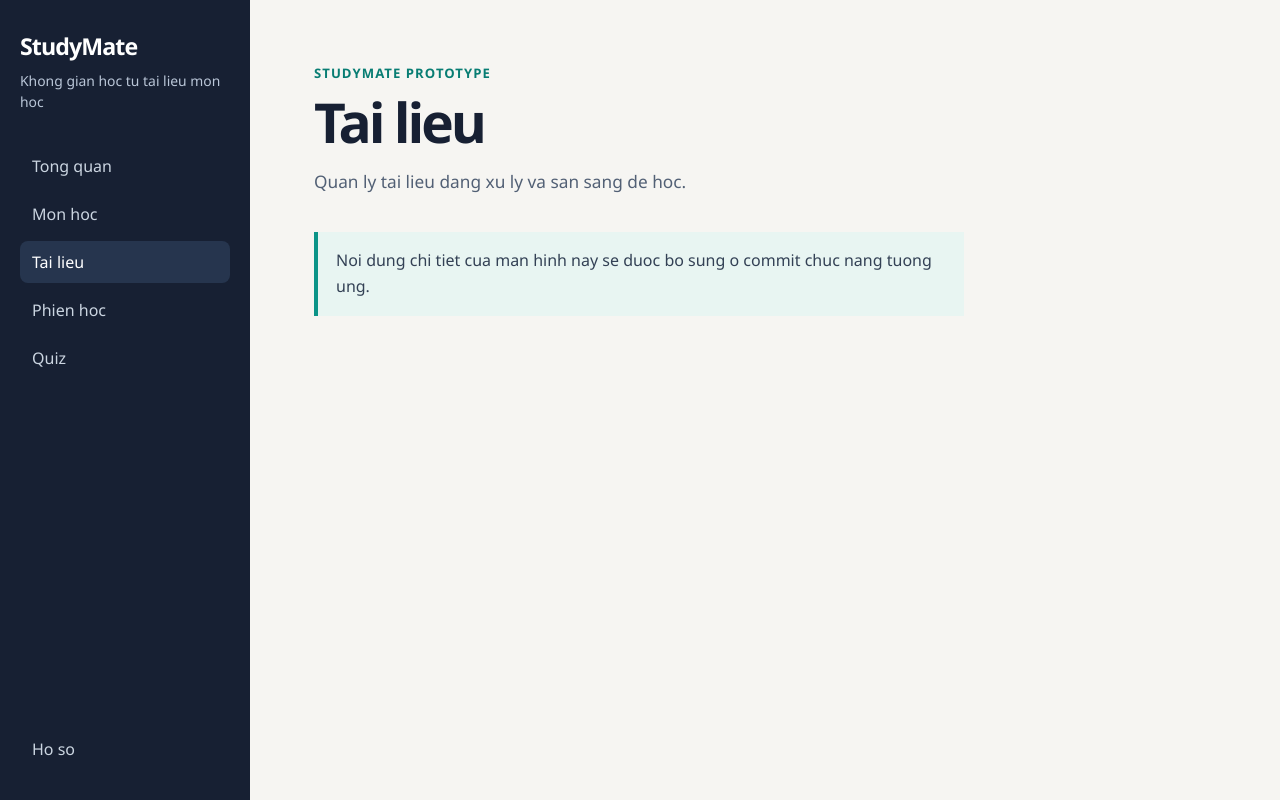
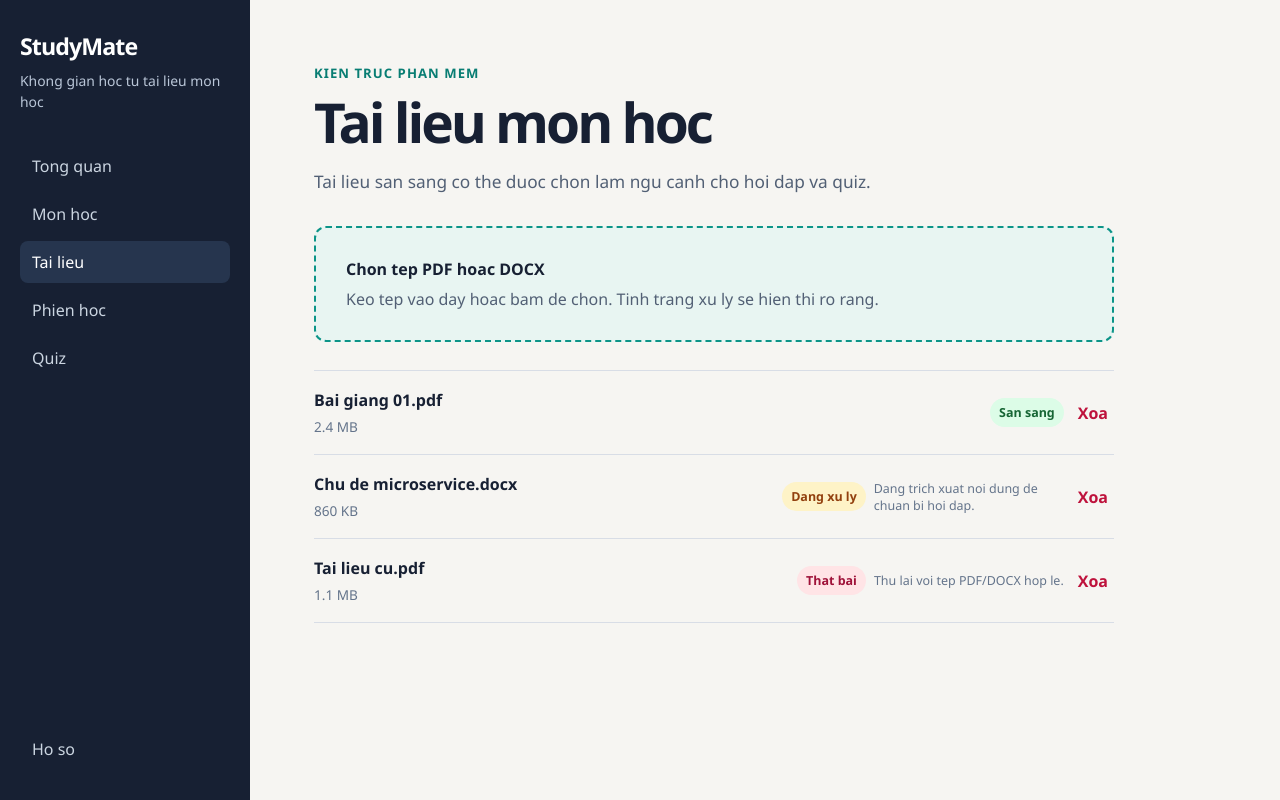
Before and after one commit to duongtran12/studymate-ai-product-development, a React (Vite) app in the folder frontend/: page /documents in a window 1280 px wide. Built offline with nearby package versions, Linux system fonts and the light colour scheme.

Commit message:
feat: add document library and upload UI

```diff
--- a/frontend/src/App.jsx
+++ b/frontend/src/App.jsx
@@ -2,6 +2,7 @@ import { BrowserRouter, Route, Routes } from "react-router-dom";
 import AppLayout from "./layouts/AppLayout";
 import AuthPage from "./pages/AuthPage";
 import DashboardPage from "./pages/DashboardPage";
+import DocumentLibraryPage from "./pages/DocumentLibraryPage";
 import NotFoundPage from "./pages/NotFoundPage";
 import PlaceholderPage from "./pages/PlaceholderPage";
 
@@ -14,7 +15,7 @@ export default function App() {
         <Route element={<AppLayout />}>
           <Route index element={<DashboardPage />} />
           <Route path="courses" element={<PlaceholderPage title="Mon hoc" description="Tao va mo khong gian hoc theo tung mon." />} />
-          <Route path="documents" element={<PlaceholderPage title="Tai lieu" description="Quan ly tai lieu dang xu ly va san sang de hoc." />} />
+          <Route path="documents" element={<DocumentLibraryPage />} />
           <Route path="study-sessions" element={<PlaceholderPage title="Phien hoc" description="Hoi dap theo tai lieu va kiem tra nguon trich dan." />} />
           <Route path="quizzes" element={<PlaceholderPage title="Quiz" description="On tap voi cau hoi duoc tao tu tai lieu mon hoc." />} />
           <Route path="profile" element={<PlaceholderPage title="Ho so" description="Quan ly tai khoan va tuy chon hoc tap." />} />
--- /dev/null
+++ b/frontend/src/pages/DocumentLibraryPage.jsx
@@ -0,0 +1,22 @@
+import { useState } from "react";
+
+const initialDocuments = [
+  { id: 1, name: "Bai giang 01.pdf", size: "2.4 MB", status: "ready" },
+  { id: 2, name: "Chu de microservice.docx", size: "860 KB", status: "processing" },
+  { id: 3, name: "Tai lieu cu.pdf", size: "1.1 MB", status: "failed" },
+];
+const statusLabels = { pending: "Cho xu ly", processing: "Dang xu ly", ready: "San sang", failed: "That bai" };
+
+export default function DocumentLibraryPage() {
+  const [documents, setDocuments] = useState(initialDocuments);
+  const [notice, setNotice] = useState("");
+  function upload(file) {
+    if (!file) return;
+    const valid = file.name.toLowerCase().endsWith(".pdf") || file.name.toLowerCase().endsWith(".docx");
+    if (!valid) return setNotice("Chi ho tro tep PDF hoac DOCX. Hay chon mot tep khac.");
+    setDocuments([{ id: Date.now(), name: file.name, size: `${Math.max(1, Math.round(file.size / 1024))} KB`, status: "pending" }, ...documents]);
+    setNotice("Tep da duoc them vao hang doi. Prototype khong trich xuat noi dung that.");
+  }
+  function removeDocument(id) { if (window.confirm("Xoa tai lieu nay khoi thu vien?")) setDocuments(documents.filter((document) => document.id !== id)); }
+  return <section className="page-section" aria-labelledby="documents-title"><p className="eyebrow">Kien truc phan mem</p><h1 id="documents-title">Tai lieu mon hoc</h1><p className="page-intro">Tai lieu san sang co the duoc chon lam ngu canh cho hoi dap va quiz.</p><label className="upload-zone" htmlFor="document-upload"><strong>Chon tep PDF hoac DOCX</strong><span>Keo tep vao day hoac bam de chon. Tinh trang xu ly se hien thi ro rang.</span><input id="document-upload" type="file" accept=".pdf,.docx,application/pdf,application/vnd.openxmlformats-officedocument.wordprocessingml.document" onChange={(event) => upload(event.target.files?.[0])} /></label>{notice && <p className="upload-notice" role="status">{notice}</p>}<div className="document-list">{documents.map((document) => <article className="document-row" key={document.id}><div><h2>{document.name}</h2><p>{document.size}</p></div><div className="document-actions"><span className={`status-badge status-${document.status}`}>{statusLabels[document.status]}</span>{document.status === "processing" && <span className="status-help">Dang trich xuat noi dung de chuan bi hoi dap.</span>}{document.status === "failed" && <span className="status-help">Thu lai voi tep PDF/DOCX hop le.</span>}<button className="text-button danger" onClick={() => removeDocument(document.id)}>Xoa</button></div></article>)}</div></section>;
+}
--- a/frontend/src/styles.css
+++ b/frontend/src/styles.css
@@ -15,4 +15,5 @@ h1 { font-size:clamp(2rem,4.3vw,3.6rem); letter-spacing:-.055em; line-height:1.0
 .prototype-notice,.empty-state { border-left:4px solid #0c9488; color:#334155; line-height:1.6; margin-top:36px; max-width:650px; padding:16px 18px; background:#e8f5f2; }
 .primary-action { background:#087d73; border-radius:8px; color:#fff; display:inline-block; font-weight:700; margin-top:20px; padding:12px 16px; text-decoration:none; }.mobile-navigation { display:none; }
 .auth-page { align-items:center; background:#f6f5f2; display:flex; justify-content:center; min-height:100vh; padding:28px 20px; }.auth-card { background:#fff; border:1px solid #d8dde6; border-radius:16px; max-width:500px; padding:36px; width:100%; }.brand-dark { color:#172033; display:inline-block; margin-bottom:36px; }.auth-card h1 { font-size:2.3rem; }.auth-form { display:grid; gap:18px; margin-top:28px; }.auth-form label { color:#334155; display:grid; font-size:.92rem; font-weight:700; gap:8px; }.auth-form input { border:1px solid #94a3b8; border-radius:8px; font:inherit; padding:12px; }.auth-form input:focus { border-color:#087d73; outline:3px solid #cceee8; }.primary-button { background:#087d73; border:0; border-radius:8px; color:#fff; cursor:pointer; font:inherit; font-weight:700; padding:13px 16px; }.form-error { background:#fff1f2; border-left:3px solid #be123c; color:#9f1239; margin:0; padding:10px; }.auth-switch,.prototype-copy { color:#526075; font-size:.92rem; margin:22px 0 0; }.auth-switch a { color:#087d73; font-weight:700; }.prototype-copy { margin-top:12px; }
+.upload-zone { background:#e8f5f2; border:2px dashed #0c9488; border-radius:12px; cursor:pointer; display:grid; gap:8px; margin:30px 0 12px; padding:30px; }.upload-zone span { color:#526075; }.upload-zone input { display:none; }.upload-notice { background:#fff7ed; border-left:3px solid #c2410c; color:#9a3412; padding:12px; }.document-list { border-top:1px solid #d8dde6; margin-top:28px; }.document-row { align-items:center; border-bottom:1px solid #d8dde6; display:flex; gap:16px; justify-content:space-between; padding:18px 0; }.document-row h2 { font-size:1rem; margin:0 0 6px; }.document-row p { color:#64748b; font-size:.85rem; margin:0; }.document-actions { align-items:center; display:flex; flex-wrap:wrap; gap:8px; justify-content:flex-end; }.status-badge { border-radius:999px; font-size:.78rem; font-weight:700; padding:6px 9px; }.status-ready { background:#dcfce7; color:#166534; }.status-pending,.status-processing { background:#fef3c7; color:#92400e; }.status-failed { background:#ffe4e6; color:#9f1239; }.status-help { color:#64748b; font-size:.78rem; max-width:190px; }.text-button { background:transparent; border:0; color:#087d73; cursor:pointer; font:inherit; font-weight:700; }.danger { color:#be123c; }
 @media (max-width:760px) { .application-layout { display:block; padding-bottom:72px; }.app-sidebar { display:block; padding:18px 20px; }.sidebar-context,.app-sidebar nav,.profile-link { display:none; }.application-content { padding:32px 20px; }.mobile-navigation { background:#172033; bottom:0; display:flex; gap:4px; left:0; overflow-x:auto; padding:10px; position:fixed; right:0; z-index:10; }.mobile-navigation a { border-radius:6px; color:#cbd5e1; font-size:.78rem; padding:9px 10px; text-decoration:none; white-space:nowrap; }.mobile-navigation a.active { background:#26354e; color:#fff; } }
```
